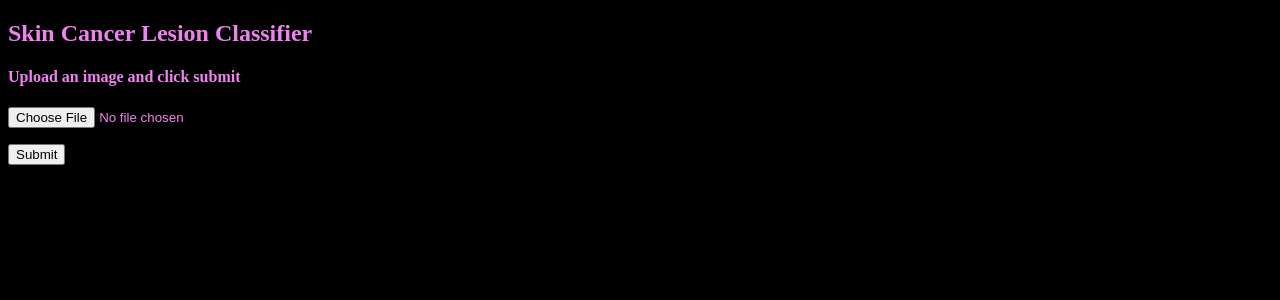
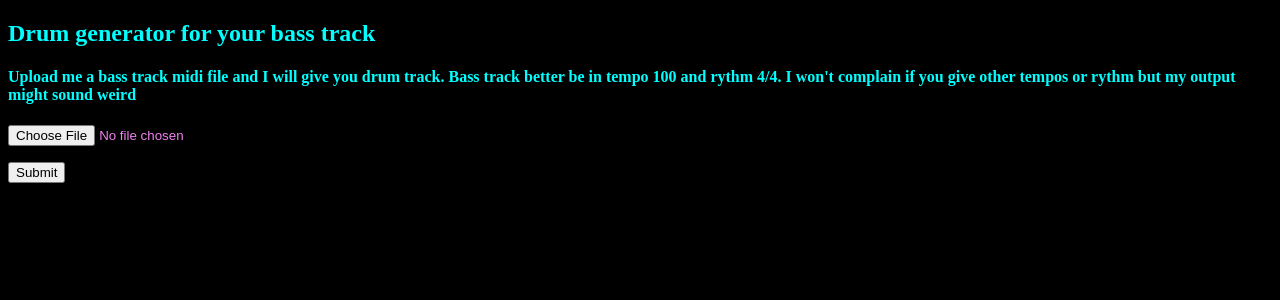
Before and after one commit to arash-sadeghi/Music-CGAN-app, a Flask app: page / in a window 1280 px wide. Shown: the top 300 px of the page. Run offline with Flask 3, Linux system fonts and the light colour scheme.

Commit message:
webpage fully working locally and in container

```diff
--- a/app.py
+++ b/app.py
@@ -8,7 +8,7 @@ there's an exception, even providing an interactive debugger that runs in the br
 Flask then builds upon this foundation to provide a complete web framework.
 """
 
-from flask import Flask, render_template, request, redirect, flash
+from flask import Flask, render_template, request, redirect, flash, send_file, make_response
 from werkzeug.utils import secure_filename
 from models.Predict import Predictor
 import os
@@ -16,7 +16,7 @@ import os
 predictor = Predictor()
 
 #Save images to the 'static' folder as Flask serves images from this directory
-UPLOAD_FOLDER = 'static/images/'
+UPLOAD_FOLDER = 'static/midi/'
 
 #Create an app object using the Flask class.
 app = Flask(__name__, static_folder="static")
@@ -44,6 +44,7 @@ def index():
 # Add Post method to the decorator to allow for form submission.
 @app.route('/', methods=['POST'])
 def submit_file():
+    global res_path
     if request.method == 'POST':
         if 'file' not in request.files:
             flash('No file part')
@@ -54,16 +55,34 @@ def submit_file():
             return redirect(request.url)
         if file:
             filename = secure_filename(file.filename)  #Use this werkzeug method to secure filename.
-            file.save(os.path.join(app.config['UPLOAD_FOLDER'],filename))
-            res = predictor.generate_drum(os.path.join(app.config['UPLOAD_FOLDER']  , filename))
-            label = "hoho"# getPrediction(filename)
+            save_path = os.path.join(app.config['UPLOAD_FOLDER'],filename)
+            file.save(save_path)
+            res_path = predictor.generate_drum(save_path)
+            label = "Drum successfully generated"
             flash(label)
             full_filename = os.path.join(app.config['UPLOAD_FOLDER'], filename)
             flash(full_filename)
-            return redirect('/')
+            return redirect('/download')
 
 
+@app.route('/download')
+def download_file():
+    global res_path
+    # Generate or fetch the file content dynamically
+    with open(res_path,'rb') as f:
+        file_content = f.read()
+
+    # Create a response with the file content as attachment
+    response = make_response(file_content)
+
+    # Set the appropriate content type and headers for file download
+    response.headers['Content-Type'] = 'application/octet-stream'
+    response.headers['Content-Disposition'] = 'attachment; filename="'+os.path.basename(res_path)+'"'
+    redirect('/')
+
+    return response
+
 if __name__ == "__main__":
-    # port = int(os.environ.get('PORT', 5000)) #Define port so we can map container port to localhost
+    # port = int(os.environ.get('PORT', 3000)) #Define port so we can map container port to localhost
     # app.run(host='0.0.0.0', port=port)  #Define 0.0.0.0 for Docker
     app.run()
--- a/models/Predict.py
+++ b/models/Predict.py
@@ -44,7 +44,7 @@ class Predictor:
         tmp = pypianoroll.load('static/data/generated_drum.npz')
         tmp.write('static/data/generated_drum.midi')
 
-        return temp
+        return 'static/data/generated_drum.midi'
 
 # p = Predictor()
 # t1 = p.generate_drum('models/full_dataset_instance_cleaned-Contrabass,_Bass.mid')
--- a/templates/index.html
+++ b/templates/index.html
@@ -5,7 +5,7 @@
 
   <!-- Make it compatible to mobile devices -->
   <meta name="viewport" content="width=device-width, initial-scale=1.0">
-  <title>Skin Cancer Lesion Classifier</title>
+  <title>Bass companion</title>
 
 
 </head>
@@ -13,8 +13,8 @@
 
 <body style="background: #000;">
 
-<h2 style="color:Violet;">Skin Cancer Lesion Classifier</h2><p>
-<h4 style="color:Violet;">Upload an image and click submit</h4>
+<h2 style="color:cyan">Drum generator for your bass track</h2><p>
+<h4 style="color:cyan;">Upload me a bass track midi file and I will give you drum track. Bass track better be in tempo 100 and rythm 4/4. I won't complain if you give other tempos or rythm but my output might sound weird</h4>
 
 
 <form method="post" action="/" enctype="multipart/form-data">
@@ -32,11 +32,6 @@
 
 <p style="color:MediumSeaGreen;">
 	{% with messages = get_flashed_messages() %}
-	  {% if messages %}
-        Diagnosis for the following image is: <u><h3 style="color:MediumSeaGreen;">{{ messages[0] }}</h3></u><br>
-        <img src="{{ messages[1] }}" width="300", height="225">
-
-	  {% endif %}
 	{% endwith %}
 </p>
 
```
Also changed, not shown: requirements.txt (added, +29 -0 lines), 2 other files.
